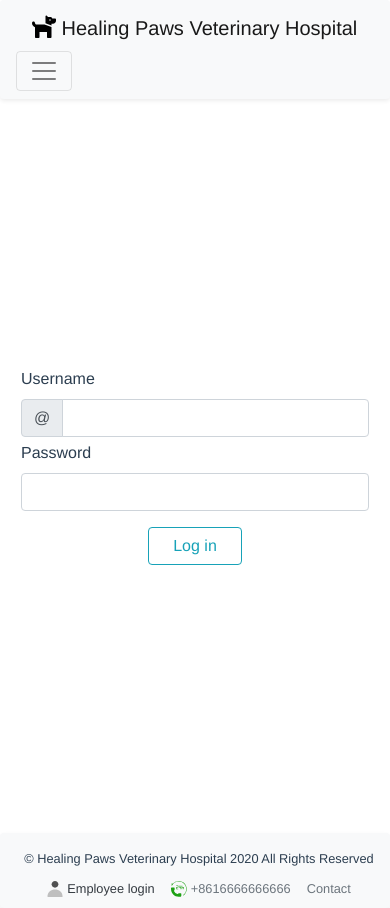
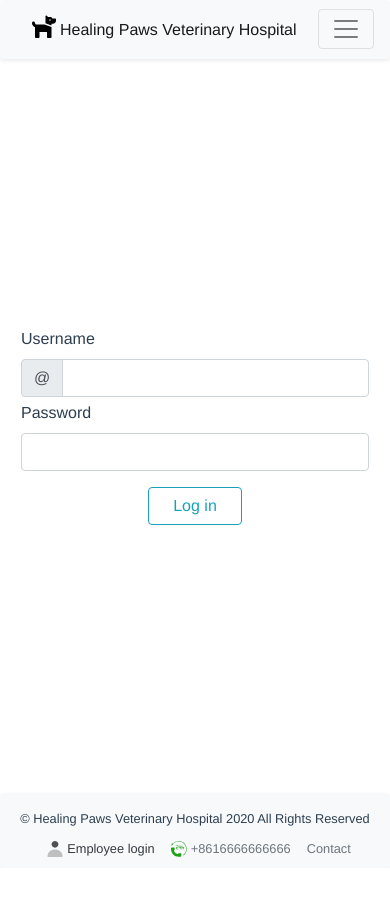
Before and after one commit to rtkCode/COMP3030J, a Vue app in the folder front-end/: page /#/login in a window 390 px wide. After the commit the page ends 868 px from the top, so only its background shows below. Built offline with nearby package versions, Linux system fonts and the light colour scheme.

Commit message:
fix responsive problem in header & footer

```diff
--- a/front-end/src/components/Footer.vue
+++ b/front-end/src/components/Footer.vue
@@ -2,7 +2,7 @@
   <footer>
     <nav class="navbar navbar-expand-lg navbar-light bg-light shadow-sm rounded p-2 d-flex justify-content-between">
         <div class="m-auto m-sm-auto m-md-0">
-            <small><p class="mb-0 ml-2 my-2">&copy; {{hospital}} {{thisYear}} All Rights Reserved</p></small>
+            <small><p class="m-2">&copy; {{hospital}} <span class="year">{{thisYear}}</span> All Rights Reserved</p></small>
             <!-- <small><router-link class="text-secondary ml-2" to="/tac">Terms and Conditions</router-link></small> -->
         </div>
         <div class="m-auto m-sm-auto m-md-0">
@@ -42,3 +42,11 @@ export default {
     }
 }
 </script>
+
+<style scoped>
+@media (max-width: 380px) {
+  .year{
+    display: none;
+  }
+}
+</style>
--- a/front-end/src/components/Header.vue
+++ b/front-end/src/components/Header.vue
@@ -21,7 +21,8 @@
             p-id="5180"
           />
         </svg>
-        {{hospital}}
+        <span class="hospital-name ml-1">{{hospital}}</span>
+        <span class="hospital-name-sm ml-1"><small>{{hospital}}</small></span>
       </router-link>
       <!-- nav collapse button -->
       <button
@@ -66,4 +67,21 @@ export default {
 .navbar-brand {
   margin-left: 16px;
 }
+
+@media (max-width: 443px) {
+  .hospital-name{
+    display: none;
+  }
+
+  .hospital-name-sm{
+    display: inline;
+  }
+}
+
+@media (max-width: 384px) {
+  .navbar-brand{
+    margin-left: 3px;
+    margin-right: 3px;
+  }
+}
 </style>
--- a/front-end/src/components/HeaderIn.vue
+++ b/front-end/src/components/HeaderIn.vue
@@ -21,7 +21,8 @@
             p-id="5180"
           />
         </svg>
-        {{hospital}}
+        <span class="hospital-name ml-1">{{hospital}}</span>
+        <span class="hospital-name-sm ml-1"><small>{{hospital}}</small></span>
       </router-link>
       <!-- nav collapse button -->
       <button
@@ -110,6 +111,10 @@ export default {
   transform: rotate(135deg);
 }
 
+.hospital-name-sm{
+  display: none;
+}
+
 @media (max-width: 990px) {
   .left-arrow {
     display: none;
@@ -119,4 +124,21 @@ export default {
     display: block;
   }
 }
+
+@media (max-width: 443px) {
+  .hospital-name{
+    display: none;
+  }
+
+  .hospital-name-sm{
+    display: inline;
+  }
+}
+
+@media (max-width: 384px) {
+  .navbar-brand{
+    margin-left: 3px;
+    margin-right: 3px;
+  }
+}
 </style>
```
